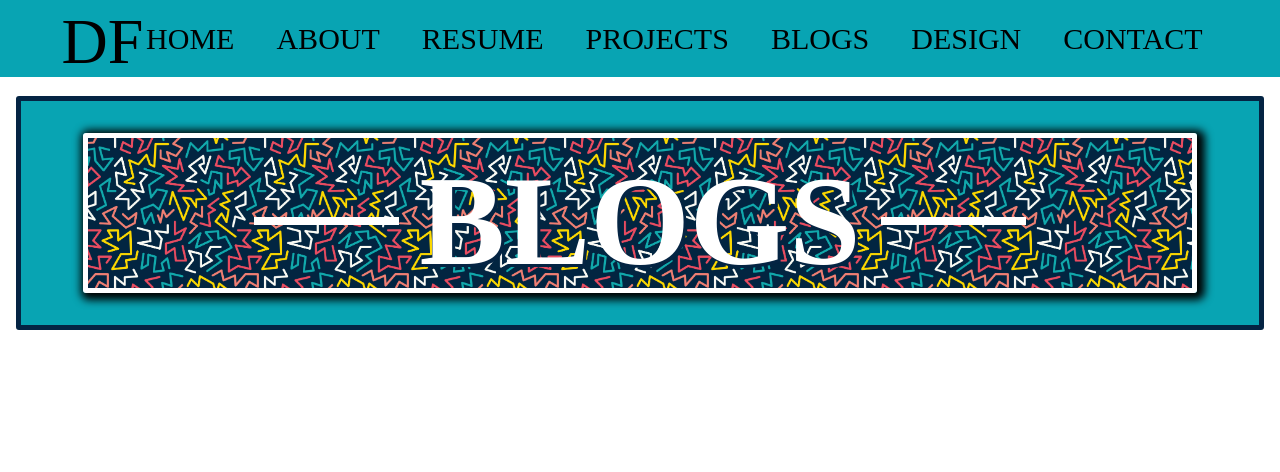
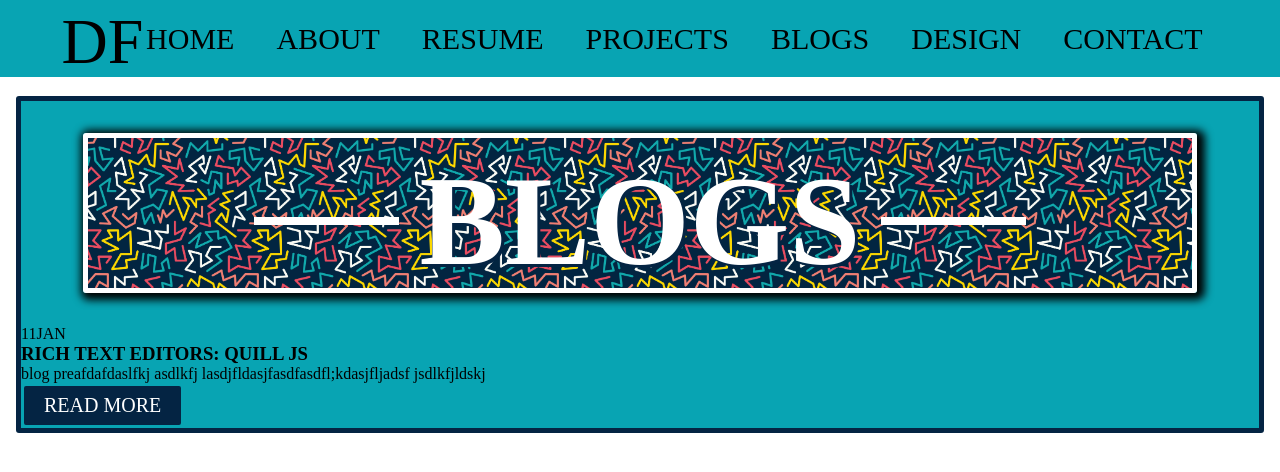
Before and after one commit to dfert1987/Portfolio, a React (Create React App) app: page /blogs in a window 1280 px wide. Shown: the top 472 px of the page. Built offline with nearby package versions, Linux system fonts and the light colour scheme.

Commit message:
html for one blog

```diff
--- a/src/Pages/Blogs/Blogs.js
+++ b/src/Pages/Blogs/Blogs.js
@@ -1,5 +1,6 @@
 import React from 'react';
 import NavBar from '../../Components/Nav/NavBar';
+import {Button} from '../../Components/Button/Button';
 
 import './Blogs.css';
 
@@ -13,6 +14,35 @@ const Blogs = () => {
             <h1 className='blogs-title'>BLOGS</h1>
           </div>
         </div>
+        <div className='cards-container'>
+          <div className='blog-card'>
+            <div className='blog-card-background'>
+              <div className='blog-card-background-wrapper'>
+                <div className='blog-card-background-main'>
+                  <div className='blog-card-background-layer'></div>
+                </div>
+              </div>
+            </div>
+            <div className='blog-card-head'>
+              <span className='date-box'>
+                <span className='date-day'>11</span>
+                <span className='date_month'>JAN</span>
+              </span>
+            </div>
+            <div className='blog-card-info'>
+              <h3>RICH TEXT EDITORS: QUILL JS</h3>
+              <p>
+                blog preafdafdaslfkj asdlkfj lasdjfldasjfasdfasdfl;kdasjfljadsf
+                jsdlkfjldskj
+              </p>
+              <a href='/'>
+                  <Button buttonStyle='btn--primary' className='blog-button'>
+                      READ MORE
+                  </Button>
+              </a>
+            </div>
+          </div>
+        </div>
       </div>
     </>
   );
```
Also changed, not shown: src/Pages/Blogs/Blogs.css (line endings or trailing spaces).
